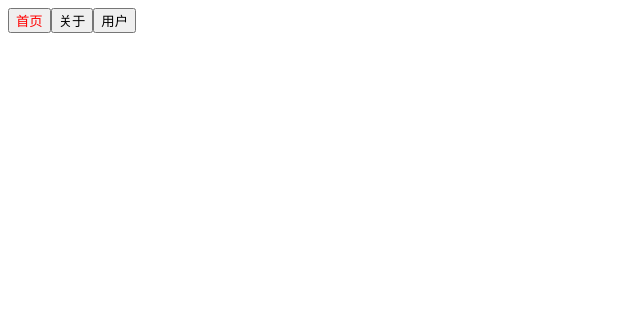
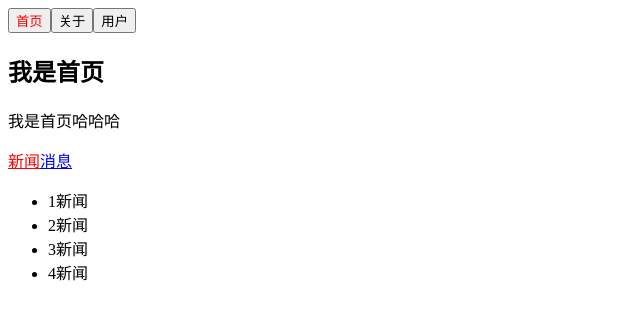
Before and after one commit to tangjianhao-a1/vue-cli, a Vue app in the folder learn-vue-router/: page /home/news in a window 1280 px wide. Shown: the top 320 px of the page, without its empty margins (0-640 px from the left). Built offline with nearby package versions, Linux system fonts and the light colour scheme.

Commit message:
路由嵌套使用

```diff
--- a/learn-vue-router/src/components/Home.vue
+++ b/learn-vue-router/src/components/Home.vue
@@ -2,6 +2,9 @@
   <div>
     <h2>我是首页</h2>
     <p>我是首页哈哈哈</p>
+    <router-link to="/home/news">新闻</router-link>
+     <router-link to="/home/message">消息</router-link>
+     <router-view></router-view>
   </div>
 </template>
 
--- /dev/null
+++ b/learn-vue-router/src/components/HomeMessage.vue
@@ -0,0 +1,20 @@
+<template>
+  <div>
+    <ul>
+      <li>1消息</li>
+      <li>2消息</li>
+      <li>3消息</li>
+      <li>4消息</li>
+    </ul>
+  </div>
+</template>
+
+<script>
+export default {
+  name: 'HomeMessage'
+}
+</script>
+
+<style>
+
+</style>
--- /dev/null
+++ b/learn-vue-router/src/components/HomeNews.vue
@@ -0,0 +1,20 @@
+<template>
+  <div>
+    <ul>
+      <li>1新闻</li>
+      <li>2新闻</li>
+      <li>3新闻</li>
+      <li>4新闻</li>
+    </ul>
+  </div>
+</template>
+
+<script>
+export default {
+  name: 'HomeNews'
+}
+</script>
+
+<style>
+
+</style>
--- a/learn-vue-router/src/router/index.js
+++ b/learn-vue-router/src/router/index.js
@@ -13,7 +13,8 @@
 const Home = () => import('../components/Home')
 const About = () => import('../components/About')
 const User = () => import('../components/User')
-
+const HomeNews = () => import('../components/HomeNews')
+const HomeMessage = () => import('../components/HomeMessage')
 Vue.use(VueRouter)
 
 const routes = [
@@ -24,7 +25,21 @@
 
   {
     path: '/home',
-    component: Home
+    component: Home,
+    children: [
+      {
+        path: '',
+        redirect: 'news'
+      },
+      {
+        path: 'news',
+        component: HomeNews
+      },
+      {
+        path: 'message',
+        component: HomeMessage
+      }
+    ]
   },
 
   {
```
